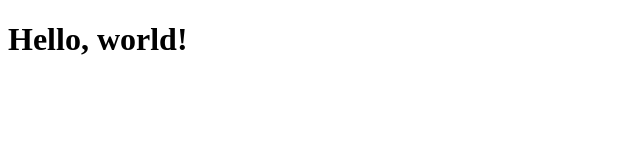
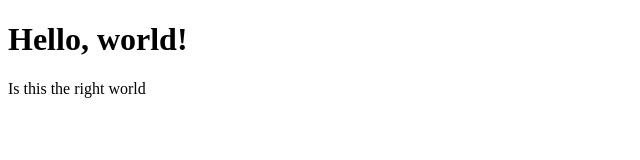
Before and after one commit to KomalHarshit2003/demo_prac, a plain HTML site: page index.html in a window 1280 px wide. Shown: the whole page, without its empty margins (0-640 px from the left). Drawn offline with Linux system fonts and the light colour scheme.

Commit message:
Testing merge conflicts

```diff
--- a/index.html
+++ b/index.html
@@ -9,5 +9,6 @@
 </head>
 <body>
   <h1>Hello, world!</h1>
+  <p>Is this the right world</p>
 </body>
 </html>
```
